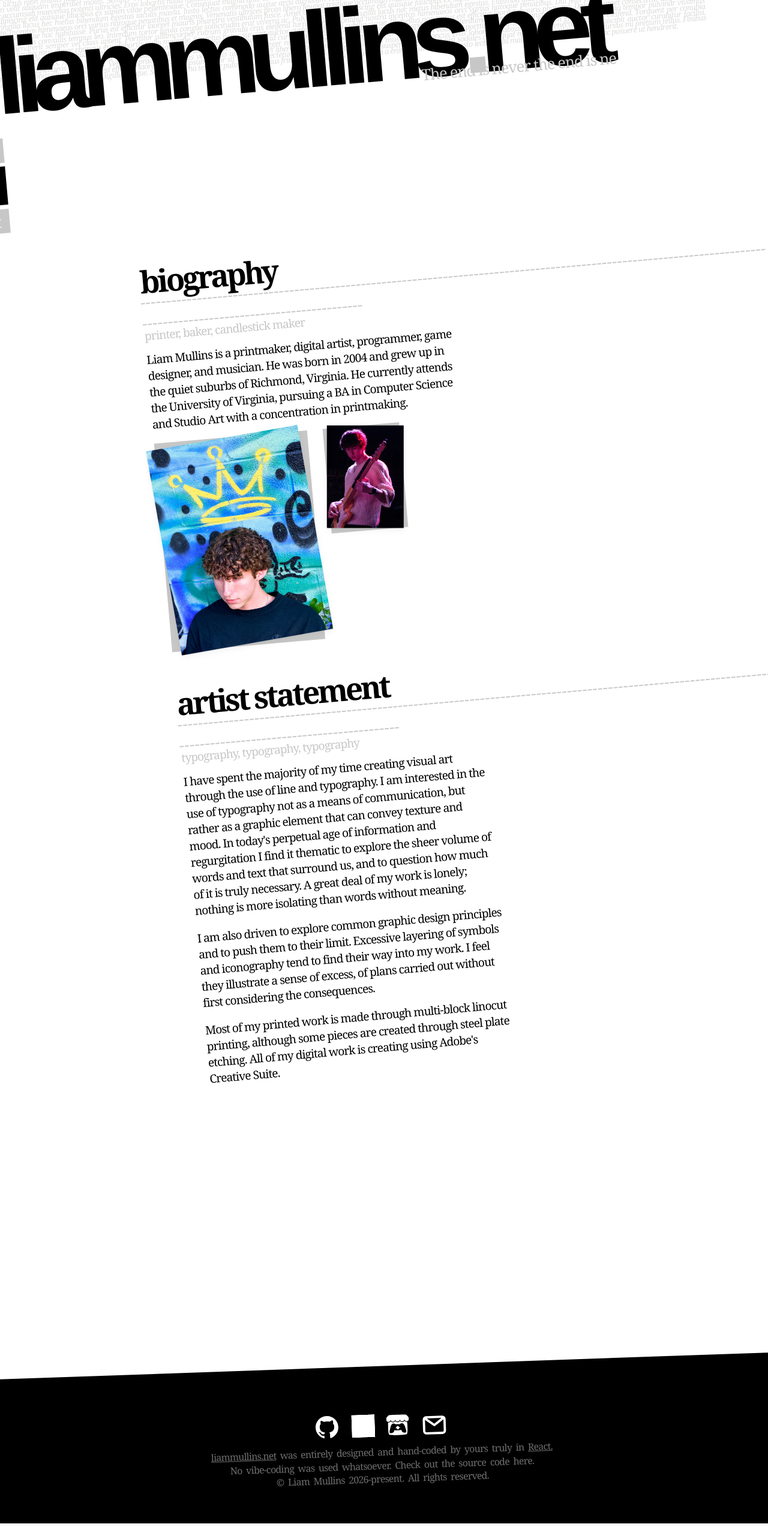
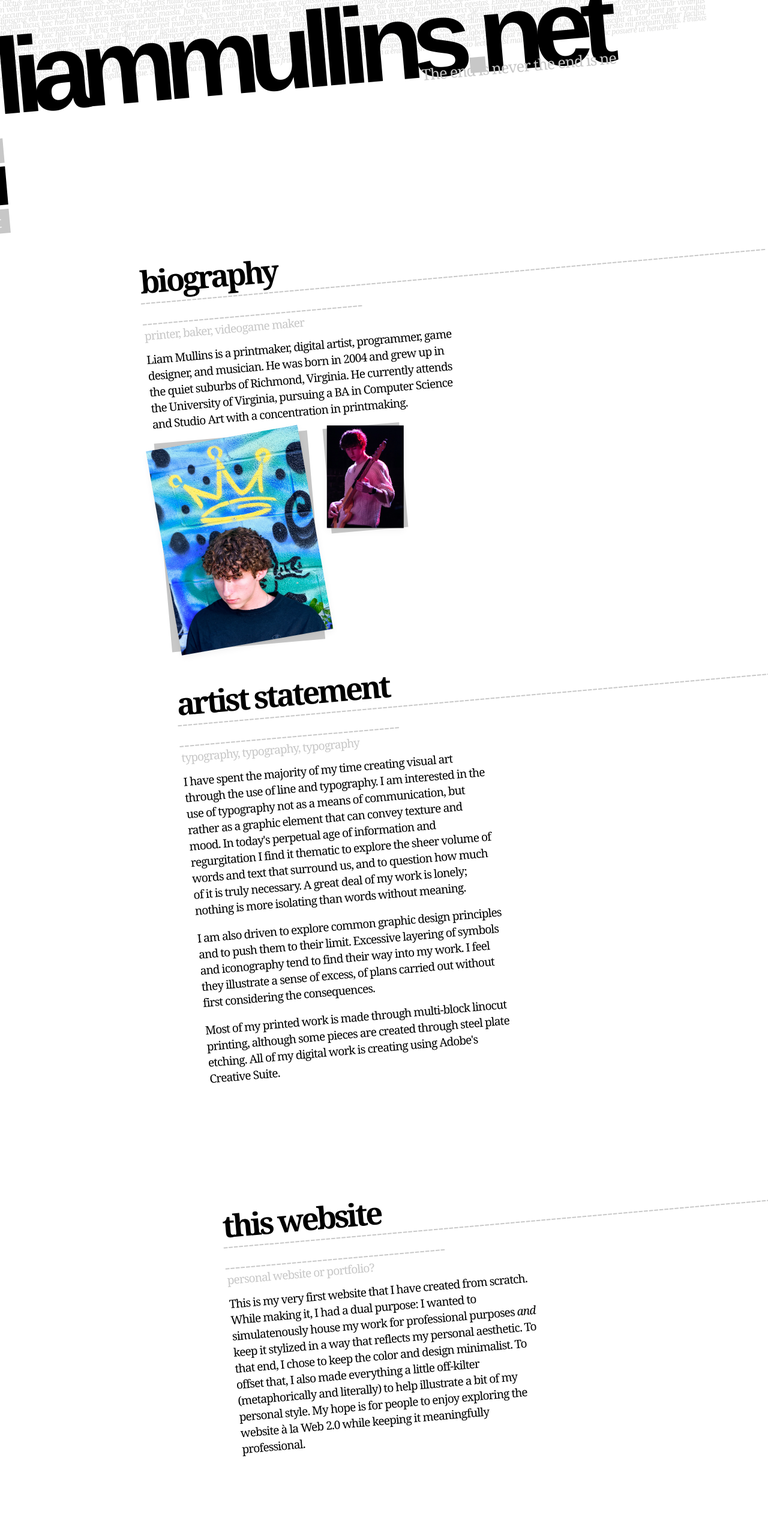
Before and after one commit to funderfuldev/liammullins.net, a React (Vite) app in the folder liammullins-net/: page /about in a window 1280 px wide. Shown: the top 2566 px of the page at 60% size. Before the commit the page ends 2540 px from the top, so only its background shows below. Built offline with nearby package versions, Linux system fonts and the light colour scheme; grey boxes are pictures that could not be loaded.

Commit message:
finished desktop for now

```diff
--- a/liammullins-net/src/PageList.tsx
+++ b/liammullins-net/src/PageList.tsx
@@ -10,7 +10,7 @@ export default function PageList() {
     const PAGES = [
     {key: 1, name: "work", description: "design,   prints,   games", link: "/"},
     {key: 2, name: "about", description: "bio, artist statement", link: "/about"},
-    {key:3, name: "contact", description: "email, socials, cv", link: "/contact"}
+    {key:3, name: "contact", description: "email, socials, resume", link: "/contact"}
   ];
 
   let navigate = useNavigate();
--- a/liammullins-net/src/pages/About.tsx
+++ b/liammullins-net/src/pages/About.tsx
@@ -16,7 +16,7 @@ export default function About() {
             <div className='pageHeaderContainer'>
                 <p className='pageHeaderText'><b>biography</b>
                 <p className='pageHeaderDash'>---------------------------------------------------------------------------------------------------------------------------------------------------------------------</p>
-                <p className='pageHeaderSubtext'>printer, baker, candlestick maker</p>
+                <p className='pageHeaderSubtext'>printer, baker, videogame maker</p>
                 </p>
                 <div style={{height: '8vw'}}></div>
                 <div style={{rotate: '-0deg'}}>
@@ -62,13 +62,18 @@ export default function About() {
                     <div style={{height: '0vw'}}></div>
                     <p className='pageBody'>Most of my printed work is made through multi-block linocut printing, although some pieces are created through steel plate etching. All of my digital work is creating using Adobe's Creative Suite.</p>
                 </div>
+
+                <div style={{height: '10vw'}}></div>
+
+                <p className='pageHeaderText'><b>this website</b>
+                <p className='pageHeaderDash'>---------------------------------------------------------------------------------------------------------------------------------------------------------------------</p>
+                <p className='pageHeaderSubtext'>personal website or portfolio?</p>
+                </p>
+                <div style={{height: '8vw'}}></div>
+                <div style={{rotate: '-0deg'}}>
+                    <p className='pageBody'>This is my very first website that I have created from scratch. While making it, I had a dual purpose: I wanted to simulatenously house my work for professional purposes <i>and</i> keep it stylized in a way that reflects my personal aesthetic. To that end, I chose to keep the color and design minimalist. To offset that, I also made everything a little off-kilter (metaphorically and literally) to help illustrate a bit of my personal style. My hope is for people to enjoy exploring the website à la Web 2.0 while keeping it meaningfully professional.</p>
+                </div>
             </div>
-
-
-
-
-
-
         </motion.div>
     )
 }
--- a/liammullins-net/src/pages/Contact.tsx
+++ b/liammullins-net/src/pages/Contact.tsx
@@ -34,9 +34,9 @@ export default function Contact() {
                     <p className='pageBody'>For non-serious, infrequent updates, artwork, and strange thoughts, follow my <a href='https://x.com/_Funderful' target="_blank" rel="noopener noreferrer"><u>twitter</u></a> account.</p>
                 </div>
 
-                <p className='pageHeaderText'><b>curriculum vitae</b>
+                <p className='pageHeaderText'><b>resume</b>
                 <p className='pageHeaderDash'>---------------------------------------------------------------------------------------------------------------------------------------------------------------------</p>
-                <p className='pageHeaderSubtext'></p>
+                <p className='pageHeaderSubtext'>the one-pager</p>
                 </p>
                 <div style={{height: '9vw'}}></div>
                 <a href='https://www.google.com' target='_blank' rel='noopener noreferrer'>
@@ -44,7 +44,7 @@ export default function Contact() {
                 whileHover={{scaleX: 1.01, scaleY: 0.99, backgroundColor: '(0.1,0.1,0.1)'}}
                 whileTap={{ scaleX: 1.1, scaleY: 0.9, transition: { type: 'spring', stiffness: 1000, damping: 35, mass: 2 } }}
                 transition={{ type: 'spring', stiffness: 500, damping: 50, mass: 1 }}
-                className='cvButton'><u>Open CV in new tab</u></motion.button></a>
+                className='cvButton'><u>Open resume in new tab</u></motion.button></a>
             </div>
         </motion.div>
     )
--- a/liammullins-net/src/pages/work/GamesGallery.tsx
+++ b/liammullins-net/src/pages/work/GamesGallery.tsx
@@ -106,7 +106,7 @@ const gameItems: GameItem[] = [
         <br/><br/>
         <i>Spectrum</i> is a puzzle platformer that I naively extended from a small tutorial project into a full-fledged game. The main mechanic was directly inspired by Flip-Swap Galaxy in <i>Super Mario Galaxy 2</i>, where red and blue platforms switch collision to a musical beat. In this game I extended this concept to entities instead of just the environment.
         <br></br><br></br>
-        Although I wish I hadn't spent as much time on it as I did, it taught me about scope creep the hard way. I might revisit the main mechanic at some point in the future now that I have the proper skills and vision to do the concept justice. There are plenty of design and mechanical issues in this game. It's been rewarding to revisit it myself and properly identify where the game could've been improved.
+        Although I wish I hadn't spent as much time on it as I did, it taught me about scope creep the hard way. I might revisit the main mechanic at some point in the future now that I have the proper skills and vision to do the concept justice; Regrettably, there are plenty of design and mechanical issues in this game, but it's been rewarding to revisit it myself and properly identify where the game could've been improved.
       </>
     ),
     initialRotate: -5
--- a/liammullins-net/src/pages/work/Work.css
+++ b/liammullins-net/src/pages/work/Work.css
@@ -455,7 +455,7 @@
     color: var(--dot-default-color);
     background-color: var(--dot-default-color);
     position: absolute;
-    top: 68vw;
+    top: 66vw;
     left: 20vw;
     width: 15vw;
     rotate: 0deg;
--- a/liammullins-net/src/pages/work/Work.tsx
+++ b/liammullins-net/src/pages/work/Work.tsx
@@ -45,13 +45,6 @@ export default function Work() {
 
             <GamesGallery/>
 
-            <div className='pageHeaderContainer'>
-                <p className='pageHeaderText'><b>digital</b>
-                <p className='pageHeaderDash'>---------------------------------------------------------------------------------------------------------------------------------------------------------------------</p>
-                <p className='pageHeaderSubtext'>miscellaneous personal work</p>
-                </p>
-                <div style={{height: '8vw'}}></div>
-            </div>
         </motion.div>
     )
 }
```
